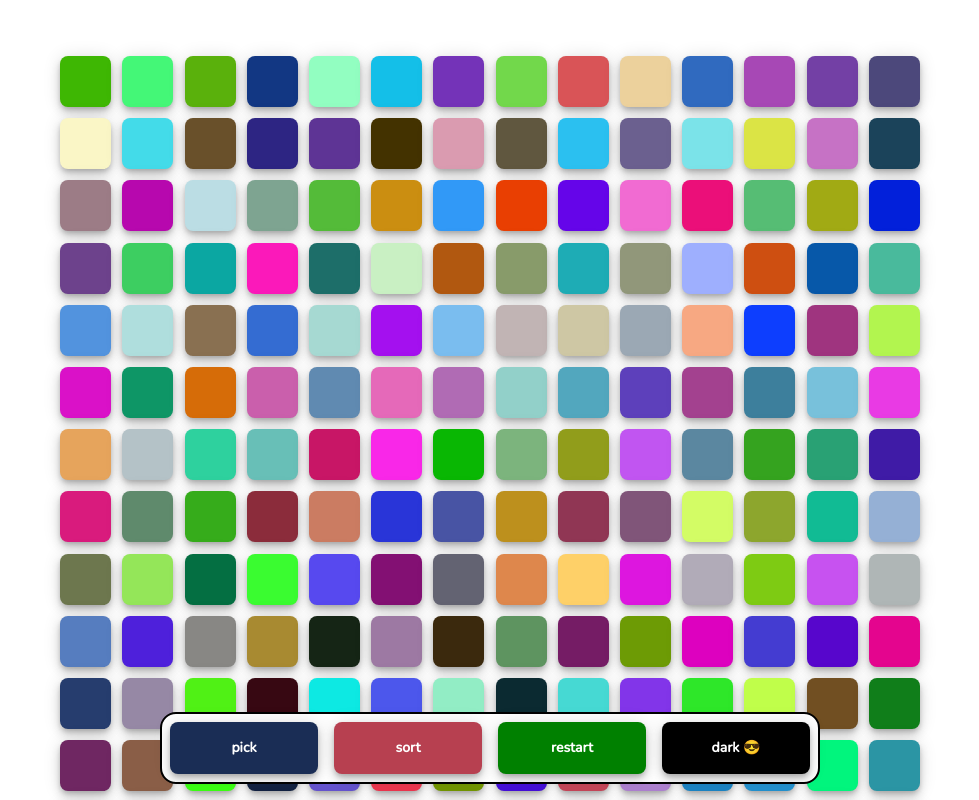
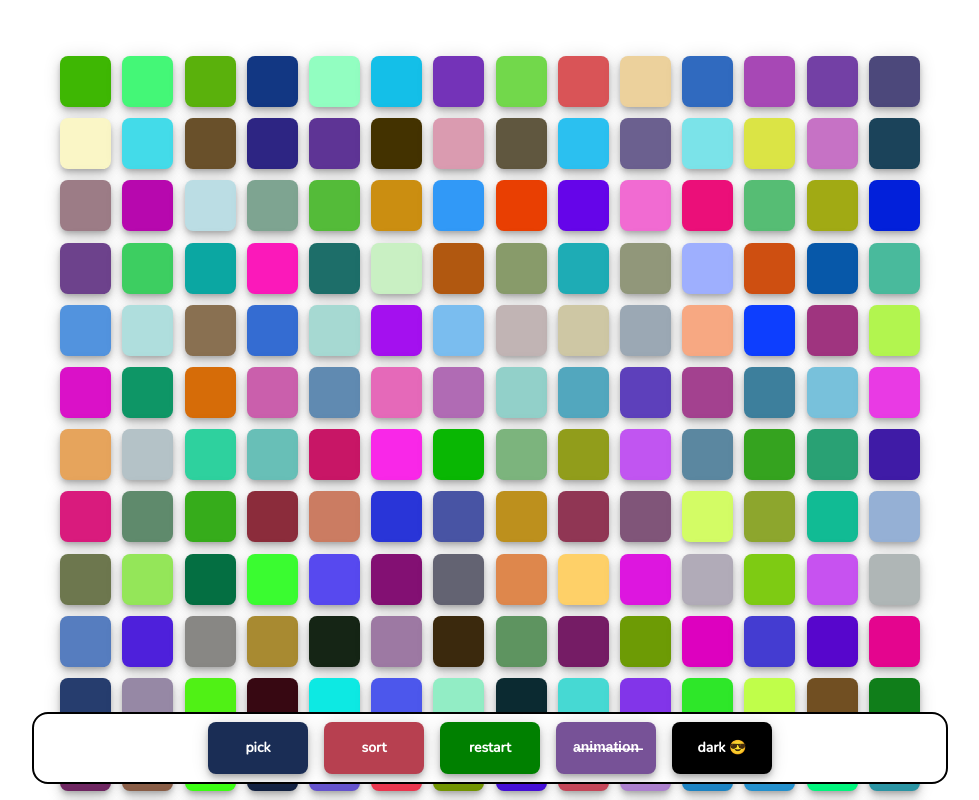
Before and after one commit to DungNg/random-color-angular, an Angular app: page / in a window 1280 px wide. Shown: the top 800 px of the page, without its empty margins (150-1129 px from the left). Built offline with nearby package versions, Linux system fonts and the light colour scheme.

Commit message:
feat: add animation button

```diff
--- a/src/app/color/color.component.css
+++ b/src/app/color/color.component.css
@@ -53,9 +53,16 @@
   display: flex;
   flex-direction: row;
   gap: 1rem;
-  width: 90vw;
-  justify-content: center;
+  width: max(90vw, 70vw);
+  /* justify-content: center; */
   align-items: center;
+  overflow: auto;
+  scrollbar-width: none; /* Hides scrollbar in Firefox */
+  -ms-overflow-style: none; /* Hides scrollbar in IE/Edge */
+}
+
+.func-container::-webkit-scrollbar {
+  display: none;
 }
 
 .btn-copy {
@@ -68,8 +75,8 @@
   background-color: green;
   display: block;
   cursor: pointer;
-  width: 100%;
-  padding: 0.5rem;
+  min-width: 100px;
+  padding: .5rem 1rem;
   border-radius: var(--border-radius);
   text-align: center;
   transform: scale(1);
@@ -90,6 +97,10 @@
 
 .sort {
   background-color: #b74050;
+}
+
+.animation {
+  background-color: #775297;
 }
 
 .downloadImage {
@@ -183,7 +194,8 @@
   }
 
   .func-container {
-    width: 50vw;
+    width: min(70vw, 90vw);
+    justify-content: center;
   }
 
   /* html {
--- a/src/app/color/color.component.html
+++ b/src/app/color/color.component.html
@@ -1,6 +1,6 @@
 <div class="wrapper">
   <div class="container">
-    <div @scale [ngStyle]="{ 'background-color': color}" *ngFor="let color of colorsDisplay" class="box noselect"
+    <div [ngStyle]="{ 'background-color': color}" *ngFor="let color of colorsDisplay" class="box noselect"
       (click)="openDialog(color)">
       <ng-template #dialogTemplate>
         <div class="dialog-container" [ngStyle]="{'backgroundColor': dialogColor}">
@@ -29,6 +29,8 @@
     <button @fade mat-button class="btn-func downloadImage noselect" (click)="openDialogDownloadImage()">pick</button>
     <button @fade mat-button class="btn-func sort noselect" (click)="sort()">sort</button>
     <button @fade mat-button class="btn-func restart noselect" (click)="restart()">restart</button>
+    <button @fade mat-button class="btn-func animation noselect" *ngIf="isAnimated" (click)="animation()">animation</button>
+    <button @fade mat-button class="btn-func animation noselect" *ngIf="!isAnimated" (click)="animation()">a̶n̶i̶m̶a̶t̶i̶o̶n̶</button>
     <button @fade mat-button class="btn-func dark-mode noselect" *ngIf="!isDarkMode" (click)="darkMode(true)">dark
       😎</button>
     <button @fade mat-button class="btn-func light-mode noselect" *ngIf="isDarkMode" (click)="darkMode(false)">light
--- a/src/app/color/color.component.ts
+++ b/src/app/color/color.component.ts
@@ -1,23 +1,17 @@
-import { Component, OnInit, TemplateRef, ViewChild } from "@angular/core";
-import { interval, take } from "rxjs";
-import { ColorService } from "../core/services/color.service";
-import { MatDialog } from "@angular/material/dialog";
-import { MatSnackBar } from "@angular/material/snack-bar";
-import { trigger, style, animate, transition } from "@angular/animations";
+import { Component, OnInit, TemplateRef, ViewChild } from '@angular/core';
+import { interval, take } from 'rxjs';
+import { ColorService } from '../core/services/color.service';
+import { MatDialog } from '@angular/material/dialog';
+import { MatSnackBar } from '@angular/material/snack-bar';
+import { trigger, style, animate, transition } from '@angular/animations';
 
 @Component({
-  selector: "app-color",
-  templateUrl: "./color.component.html",
-  styleUrls: ["./color.component.css"],
+  selector: 'app-color',
+  templateUrl: './color.component.html',
+  styleUrls: ['./color.component.css'],
   animations: [
-    trigger("scale", [
-      transition("void => *", [
-        style({ scale: 0 }),
-        animate(200, style({ scale: 1 })),
-      ]),
-    ]),
-    trigger("fade", [
-      transition("void => *", [
+    trigger('fade', [
+      transition('void => *', [
         style({ opacity: 0 }),
         animate(200, style({ opacity: 1 })),
       ]),
@@ -25,14 +19,15 @@
   ],
 })
 export class ColorComponent implements OnInit {
-  copyMessage = "copied to clipboard";
-  currentColor = "#000000";
-  lightColorCode = "#FFFFFF";
-  darkColorCode = "#000000";
+  copyMessage = 'copied to clipboard';
+  currentColor = '#000000';
+  lightColorCode = '#FFFFFF';
+  darkColorCode = '#000000';
   isLightColor = false;
-  dialogColor = "#000000";
+  dialogColor = '#000000';
   isShowFunc = false;
   isDarkMode = false;
+  isAnimated = true;
   start = 1;
   end = 1000;
   randomNumber = 0;
@@ -40,21 +35,26 @@
   colors: string[] = [];
   delayLoop = interval(0);
 
-  @ViewChild("dialogTemplate", { read: TemplateRef })
+  @ViewChild('dialogTemplate', { read: TemplateRef })
   dialogTemplate!: TemplateRef<any>;
-  @ViewChild("dialogDownloadImageTemplate", { read: TemplateRef })
+  @ViewChild('dialogDownloadImageTemplate', { read: TemplateRef })
   dialogDownloadImageTemplate!: TemplateRef<any>;
 
   constructor(
     private colorService: ColorService,
     private matDialog: MatDialog,
-    private _snackBar: MatSnackBar,
+    private _snackBar: MatSnackBar
   ) {}
 
   ngOnInit(): void {
-    const isDarkMode = !!Number(localStorage.getItem("darkMode"));
+    const isDarkMode = !!Number(localStorage.getItem('darkMode'));
     if (isDarkMode) {
       this.darkMode(isDarkMode);
+    }
+
+    const isAnimated = !!Number(localStorage.getItem('isAnimated'));
+    if (isAnimated != null) {
+      this.isAnimated = isAnimated;
     }
     this.restart();
   }
@@ -64,30 +64,31 @@
     this.isLightColor = this.colorService.isLightColor(color);
     this.dialogColor = color;
     const dialogRef = this.matDialog.open(this.dialogTemplate, {
-      width: "350px",
-      height: "350px",
+      width: '350px',
+      height: '350px',
     });
   }
 
   openDialogDownloadImage(): void {
     const dialogRef = this.matDialog.open(this.dialogDownloadImageTemplate, {
-      width: "350px",
-      height: "350px",
+      width: '350px',
+      height: '350px',
     });
   }
 
   openSnackBar(message: string) {
-    this._snackBar.open(`${message} ${this.copyMessage}`, "dismiss", {
+    this._snackBar.open(`${message} ${this.copyMessage}`, 'dismiss', {
       duration: 3000,
-      verticalPosition: "top",
-      horizontalPosition: "center",
-      panelClass: this.isDarkMode ? ["message-dark-mode"] : ["message"],
+      verticalPosition: 'top',
+      horizontalPosition: 'center',
+      panelClass: this.isDarkMode ? ['message-dark-mode'] : ['message'],
     });
   }
 
   mainFunc() {
     this.isShowFunc = false;
     this.colorsDisplay = [];
+    if (this.isAnimated) {
       const takeOneByOne = this.delayLoop.pipe(take(this.colors.length));
       takeOneByOne.subscribe((index) => {
         this.colorsDisplay.push(this.colors[index]);
@@ -99,6 +100,12 @@
           window.scrollTo(0, document.body.scrollHeight);
         }, 100);
       });
+    } else {
+      this.colorsDisplay = [...this.colors];
+      this.isShowFunc = true;
+      setTimeout(() => {
+        window.scrollTo(0, document.body.scrollHeight);
+      }, 100);    }
   }
 
   sort() {
@@ -112,34 +119,40 @@
     this.mainFunc();
   }
 
+  animation() {
+    this.isAnimated = !this.isAnimated;
+    console.log(this.isAnimated);
+    localStorage.setItem('isAnimated', +this.isAnimated + '');
+  }
+
   darkMode(isDarkMode: boolean) {
     this.isDarkMode = isDarkMode;
-    document.body.classList.toggle("dark-mode");
-    localStorage.setItem("darkMode", +this.isDarkMode + "");
+    document.body.classList.toggle('dark-mode');
+    localStorage.setItem('darkMode', +this.isDarkMode + '');
   }
 
   downloadImage(res: number, color: string) {
     let Reg_Exp = /(^#[0-9A-F]{6}$)|(^#[0-9A-F]{3}$)/i;
     if (!Reg_Exp.test(color)) {
-      color = "#FFFFFF";
+      color = '#FFFFFF';
     }
     const resolutions = [
-      { name: "1080", width: 1920, height: 1080 },
-      { name: "2K", width: 2048, height: 1080 },
-      { name: "4K", width: 4096, height: 2160 },
+      { name: '1080', width: 1920, height: 1080 },
+      { name: '2K', width: 2048, height: 1080 },
+      { name: '4K', width: 4096, height: 2160 },
     ];
-    let canvas = document.createElement("canvas");
+    let canvas = document.createElement('canvas');
     canvas.width = resolutions[res].width;
     canvas.height = resolutions[res].height;
-    let ctx = canvas.getContext("2d") as CanvasRenderingContext2D;
+    let ctx = canvas.getContext('2d') as CanvasRenderingContext2D;
     ctx.fillStyle = color;
     ctx.fillRect(0, 0, resolutions[res].width, resolutions[res].height);
     let dataURL = canvas.toDataURL();
 
-    var link = document.createElement("a");
+    var link = document.createElement('a');
     link.href = dataURL;
     link.download = `${color}.png`; // Set default file name
-    link.style.display = "none";
+    link.style.display = 'none';
     document.body.appendChild(link);
     link.click();
     document.body.removeChild(link);
```
Lines whose indentation alone changed are shown as unchanged.
